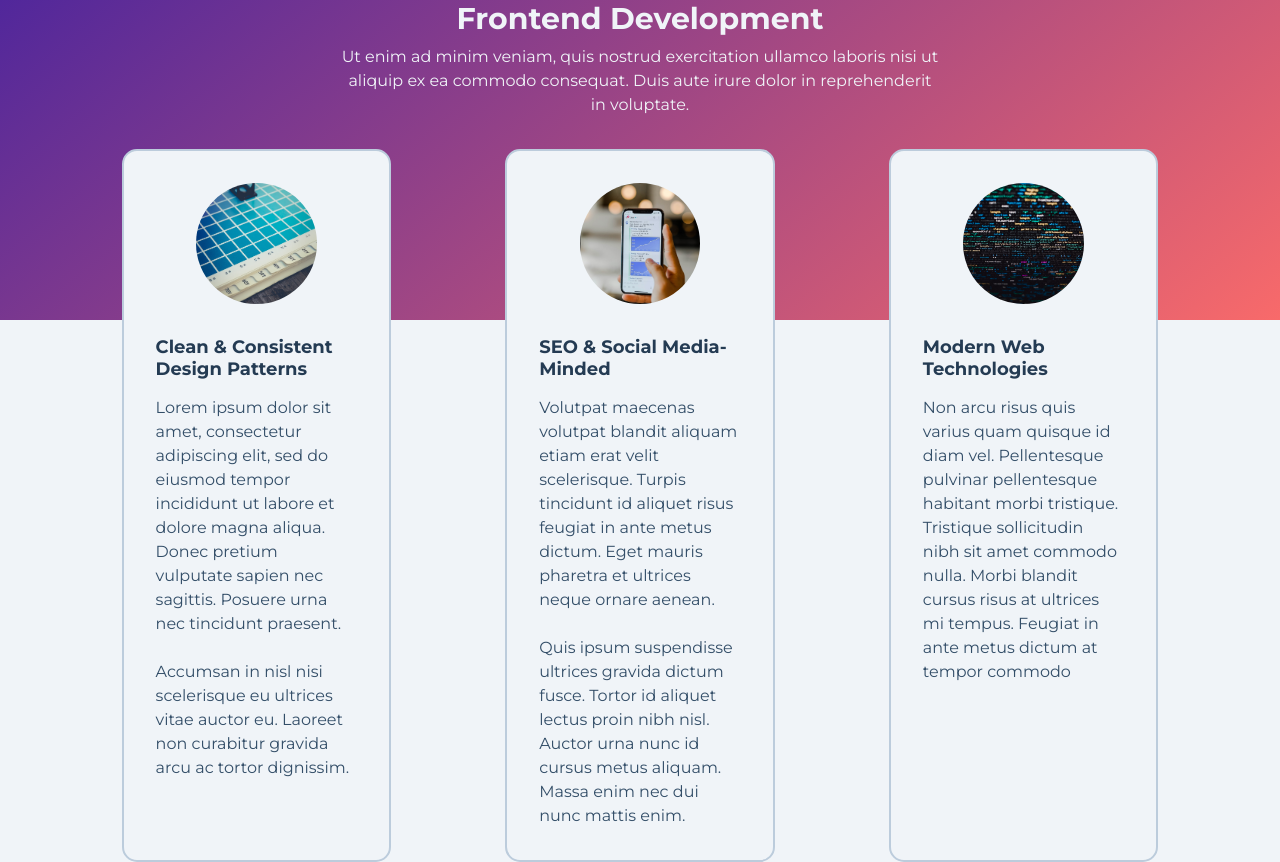
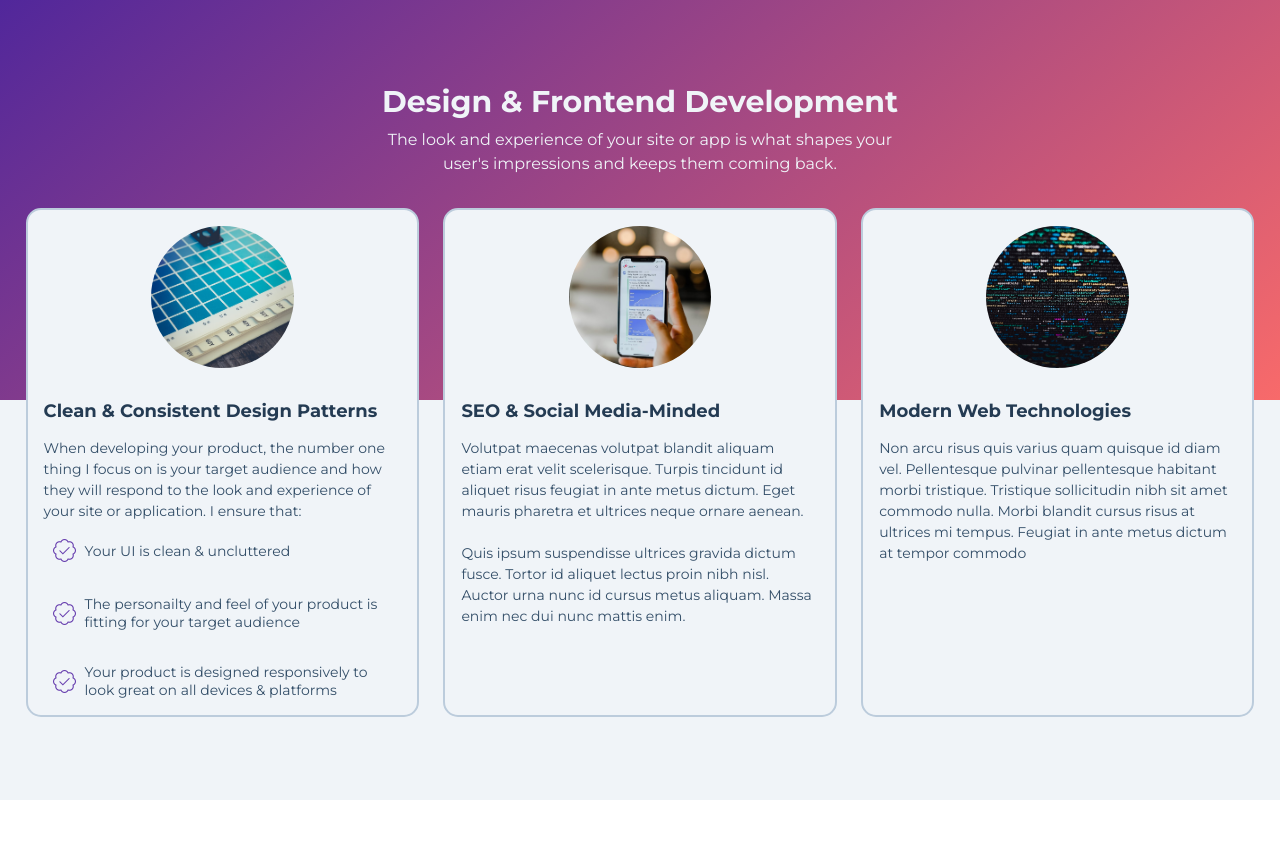
Before and after one commit to marcusprice/marcusprice-dot-dev, a React (Create React App) app in the folder client/: page / in a window 1280 px wide. After the commit the page ends 800 px from the top, so only its background shows below. Built offline with nearby package versions, Linux system fonts and the light colour scheme.

Commit message:
added content

```diff
--- a/client/src/App.css
+++ b/client/src/App.css
@@ -1,3 +1,13 @@
+html {
+  box-sizing: border-box;
+}
+
+*,
+*:before,
+*:after {
+  box-sizing: inherit;
+}
+
 body {
   margin: 0; padding: 0;
   width: 100vw; height: 100vh;
--- a/client/src/components/Atoms.jsx
+++ b/client/src/components/Atoms.jsx
@@ -73,14 +73,16 @@ export const SectionBorder = styled.div`
   position: absolute;
   top: 0;
   left: 0;
-  height: 40%;
+  height: 50%;
   background-image: linear-gradient(141deg, #51279B, #F86A6A)
 `
 
 export const ContentContainer = styled.div`
   margin: 0 auto;
-  width: 90%;
+  width: 96%;
   z-index: 1;
+  margin-top: 32px;
+  margin-bottom: 32px;
 `
 
 export const SectionIntroContent = styled.div`
@@ -93,6 +95,7 @@ export const SectionIntroContent = styled.div`
 
 export const SectionTitle = styled.h2`
   margin: 0; padding: 0;
+  padding: 0;
   font-family: 'Montserrat', helvetica;
   font-weight: 700;
   margin-bottom: 8px;
@@ -110,43 +113,43 @@ export const SectionInro = styled.p`
 `
 
 export const CardContainer = styled.div`
-  width: 90%;
+  width: 100%;
   display: flex;
   justify-content: space-between;
   margin: 0 auto;
 
   @media (max-width: 1200px) {
     padding: 16px;
-    display: block;
   }
 
   @media (max-width: 800px) {
     width: 60%;
     margin: 0 auto;
+    display: block;
   }
 `
 
 export const Card = styled.div`
-  width: 26%;
+  width: 32%;
   border: solid #BCCCDC 2px;
   border-radius: 15px;
-  padding: 32px;
+  padding: 16px;
   background-color: #F0F4F8;
   box-sizing: border-box;
 
   @media (max-width: 1200px) {
     padding: 16px;
-    width: 100%;
   }
 
   @media (max-width: 800px) {
     margin-bottom: 64px;
+    width: 100%;
   }
 `
 
 export const CardImg = styled.div`
-  width: 60%;
-  padding-top: 60%;
+  width: 40%;
+  padding-top: 40%;
   border-radius: 50%;
   background-image: url(${props => props.src});
   background-position: center center;
@@ -168,6 +171,25 @@ export const CardContent = styled.p`
   line-height: 1.5;
   margin: 0; padding: 0;
   font-family: 'Montserrat', helvetica;
-  font-size: 16px;
+  font-size: 14px;
   color: #334E68;
 `
+
+export const CarUl = styled.ul`
+  padding-left: 8px;
+  margin: 16px 0;
+  margin-bottom: 0;
+`
+
+export const CardLi = styled.li`
+  display: flex;
+  align-items: center;
+  margin-bottom: ${props => (props.position === 'bottom') ? '0' : '32px'};
+  font-family: 'Montserrat', helvetica;
+  font-size: 14px;
+  color: #334E68;
+`
+
+export const CardLiBullet = styled.img`
+  margin-right: 8px;
+`
--- a/client/src/components/FrontendCards.jsx
+++ b/client/src/components/FrontendCards.jsx
@@ -1,9 +1,10 @@
 import React from 'react'
-import { CardContainer, Card, CardImg, CardTitle, CardContent } from './Atoms.jsx'
+import { CardContainer, Card, CardImg, CardTitle, CardContent, CarUl, CardLi, CardLiBullet } from './Atoms.jsx'
 import dev from '../img/dev.jpeg'
 import clean from '../img/design.jpg'
 import seo from '../img/seo.jpg'
 import tech from '../img/tech.jpg'
+import checkmark from '../assets/icons/checkmark.png'
 
 const FrontendCards = () => {
   return(
@@ -12,8 +13,13 @@ const FrontendCards = () => {
         <CardImg src={clean}/>
         <CardTitle>Clean & Consistent Design Patterns</CardTitle>
         <CardContent>
-          Lorem ipsum dolor sit amet, consectetur adipiscing elit, sed do eiusmod tempor incididunt ut labore et dolore magna aliqua. Donec pretium vulputate sapien nec sagittis. Posuere urna nec tincidunt praesent. <br /><br /> Accumsan in nisl nisi scelerisque eu ultrices vitae auctor eu. Laoreet non curabitur gravida arcu ac tortor dignissim.
+          When developing your product, the number one thing I focus on is your target audience and how they will respond to the look and experience of your site or application. I ensure that:
         </CardContent>
+        <CarUl>
+          <CardLi><CardLiBullet src={checkmark}/>Your UI is clean & uncluttered</CardLi>
+          <CardLi><CardLiBullet src={checkmark}/>The personailty and feel of your product is fitting for your target audience</CardLi>
+          <CardLi position="bottom"><CardLiBullet src={checkmark}/>Your product is designed responsively to look great on all devices & platforms</CardLi>
+        </CarUl>
       </Card>
 
       <Card>
--- a/client/src/components/FrontendDevelopment.jsx
+++ b/client/src/components/FrontendDevelopment.jsx
@@ -8,8 +8,8 @@ const FrontendDevelopment = () => {
       <SectionBorder />
       <ContentContainer>
         <SectionIntroContent>
-          <SectionTitle>Frontend Development</SectionTitle>
-          <SectionInro>Ut enim ad minim veniam, quis nostrud exercitation ullamco laboris nisi ut aliquip ex ea commodo consequat. Duis aute irure dolor in reprehenderit in voluptate.</SectionInro>
+          <SectionTitle>Design & Frontend Development</SectionTitle>
+          <SectionInro>The look and experience of your site or app is what shapes your user's impressions and keeps them coming back.</SectionInro>
         </SectionIntroContent>
         <FrontendCards />
       </ContentContainer>
```
Also changed, not shown: client/src/assets/icons/checkmark.png (added).
